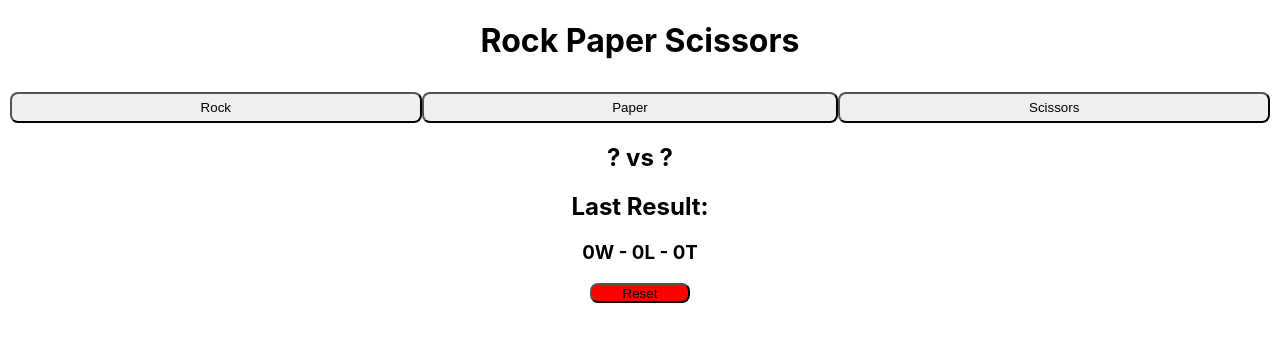
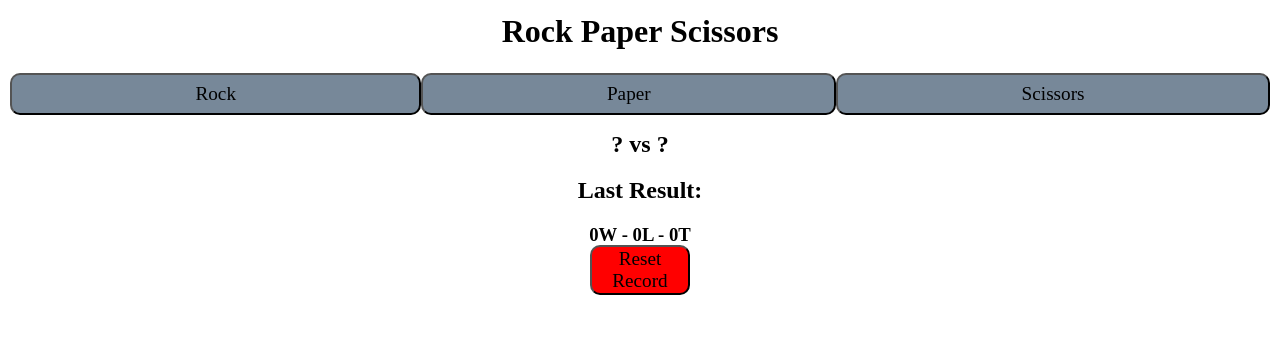
Before and after one commit to JoeThCo/joe-react, a React app in the folder joe-react-project/: page / in a window 1280 px wide. Built offline with nearby package versions, Linux system fonts and the light colour scheme.

Commit message:
CSS updates

```diff
--- a/joe-react-project/src/RPS/rps.css
+++ b/joe-react-project/src/RPS/rps.css
@@ -1,14 +1,22 @@
 button {
   -moz-border-radius: 8px;
   -webkit-border-radius: 8px;
-  border-radius: 8px;
+  border-radius: 10px;
   transition: all 0.15s ease-in-out;
   text-align: center;
   height: 150%;
+  background-color: lightslategray;
+  font-size: larger;
+  font-family: "Times New Roman", Times, serif;
 }
 
 button:hover {
-  transform: scale(1.1);
+  background-color: darkgray;
+  transform: scale(1.05);
+}
+
+button:active {
+  background-color: gainsboro;
 }
 
 .reset button {
@@ -16,29 +24,39 @@ button:hover {
   height: 20px;
   position: relative;
   margin: -20px -50px;
-  width: 100px;
   top: 50%;
   left: 50%;
+
+  width: 100px;
+  height: 200%;
 }
 
 .reset button:hover {
   background-color: lightcoral;
 }
+.reset button:active {
+  background-color: darkred;
+}
 
 .grid-container {
   display: grid;
-  grid-template-columns: auto auto auto;
+  grid-template: auto / auto auto auto;
   padding: 10px;
   width: auto;
 }
 
 h1 {
+  margin: 1%;
   text-align: center;
+  font-family: "Times New Roman", Times, serif;
 }
+
 h2 {
   text-align: center;
+  font-family: "Times New Roman", Times, serif;
 }
 
 h3 {
   text-align: center;
+  font-family: "Times New Roman", Times, serif;
 }
--- a/joe-react-project/src/RPS/rps.js
+++ b/joe-react-project/src/RPS/rps.js
@@ -101,7 +101,7 @@ export function RPS() {
       <h2>Last Result: {result}</h2>
       <h3>{`${wins}W - ${loses}L - ${ties}T`}</h3>
       <div className="reset">
-        <button onClick={() => resetRecord()}>Reset</button>
+        <button onClick={() => resetRecord()}>Reset Record</button>
       </div>
     </div>
   );
```
